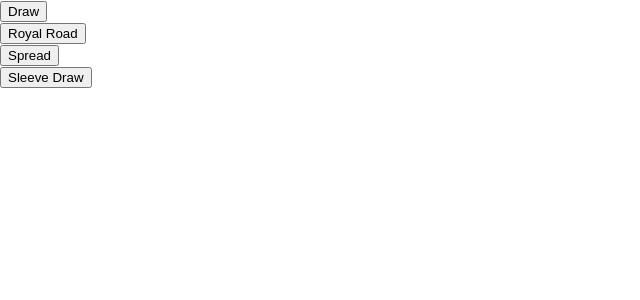
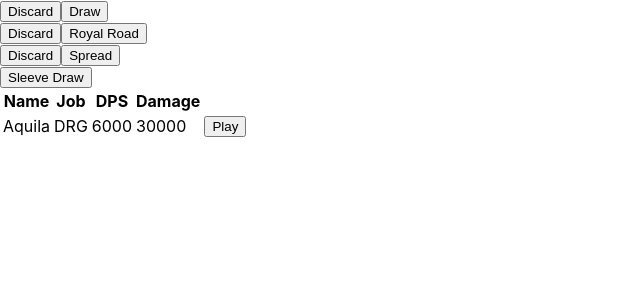
Before and after one commit to Simisticot/react-cardgame, a React (Create React App) app: page / in a window 1280 px wide. Shown: the top 300 px of the page, without its empty margins (0-640 px from the left). Built offline with nearby package versions, Linux system fonts and the light colour scheme.

Commit message:
Player ? not sure where I'm going

```diff
--- a/src/CardGame.js
+++ b/src/CardGame.js
@@ -1,4 +1,5 @@
 import React from "react";
+import Player from "./Player";
 class CardGame extends React.Component {
 
     constructor(props){
@@ -61,13 +62,16 @@ class CardGame extends React.Component {
         this.spread = this.spread.bind(this);
         this.sleeveDraw = this.sleeveDraw.bind(this);
         this.updateSleeveDrawCd = this.updateSleeveDrawCd.bind(this);
+        this.discardRoyalRoad = this.discardRoyalRoad.bind(this);
+        this.discardDrawn = this.discardDrawn.bind(this);
+        this.discardSpread = this.discardSpread.bind(this);
 
         this.drawInterval = 0;
         this.sleeveDrawInterval = 0;
     }
 
     draw(){
-        if(this.drawInterval != 0)return;
+        if(this.drawInterval !== 0)return;
         this.drawcd();
         let rand = this.randomCard();
         console.log(rand);
@@ -112,20 +116,26 @@ class CardGame extends React.Component {
     }
 
     sleeveDraw(){
+        if(this.sleeveDrawInterval !== 0)return;
         if(this.state.RoyalRoad.name === ""){
             this.setState({RoyalRoad:this.royalRoadTypes[this.cards[this.randomCard()].royalRoad]});
         }
         if(this.state.DrawnCard.name === ""){
             this.setState({DrawnCard:this.cards[this.randomCard()]});
+            if(this.drawInterval !== 0){
+                clearInterval(this.drawInterval);
+                this.drawInterval = 0;
+                this.setState({DrawCooldown:0});
+            }
         }
-        if(this.state.DrawnCard.name === ""){
+        if(this.state.SpreadContent.name === ""){
             this.setState({SpreadContent:this.cards[this.randomCard()]});
         }
         this.sleeveDrawCd();
     }
 
     sleeveDrawCd(){
-        this.setState({SleeveDrawnCooldown:5});
+        this.setState({SleeveDrawCooldown:5});
         this.sleeveDrawInterval = setInterval(this.updateSleeveDrawCd, 1000);
     }
 
@@ -139,23 +149,44 @@ class CardGame extends React.Component {
         }
     }
 
+    discardDrawn(){
+        this.setState({DrawnCard:this.cards[0]});
+    }
+
+    discardRoyalRoad(){
+        this.setState({RoyalRoad:this.royalRoadTypes[0]});
+    }
+
+    discardSpread(){
+        this.setState({SpreadContent:this.cards[0]});
+    }
+
     render(){
         return (
             <div id="cardGame">
             <div id="drawSection">
+                <button onClick={ this.discardDrawn }>
+                    Discard
+                </button>
                 <button id="draw" onClick={ this.draw }>
-                Draw
+                    Draw
                 </button>
                 <span id="drawCd">{ this.state.DrawCooldown > 0 && this.state.DrawCooldown }</span>
                 <span id="drawnCard"> { this.state.DrawnCard.name } </span>
             </div>
             <div id="royalRoadSection">
+                <button onClick={ this.discardRoyalRoad }>
+                    Discard
+                </button>
                 <button id="royalRoad" onClick={ this.royalRoad }>
                     Royal Road
                 </button>
                 <span id="royalRoadEffect">{ this.state.RoyalRoad.name }</span>
             </div>
             <div id="spreadSection">
+                <button onClick={ this.discardSpread }>
+                    Discard
+                </button>
                 <button id="spread" onClick={ this.spread }>
                     Spread
                 </button>
@@ -165,9 +196,23 @@ class CardGame extends React.Component {
                 <button id="sleeveDraw" onClick={ this.sleeveDraw }>
                     Sleeve Draw
                 </button>
-                <span id="sleeveDrawCD">{ this.SleeveDrawnCooldown > 0 && this.SleeveDrawnCooldown }</span>
+                <span id="sleeveDrawCD">{ this.state.SleeveDrawCooldown > 0 && this.state.SleeveDrawCooldown }</span>
             </div>
             <div id="party">
+                <table>
+                    <thead>
+                        <tr>
+                            <th>Name</th>
+                            <th>Job</th>
+                            <th>DPS</th>
+                            <th>Damage</th>
+                        </tr>
+                    </thead>
+                    <tbody>
+                        <Player/>
+                    </tbody>
+                </table>
+
             </div>
         </div>
         );
--- /dev/null
+++ b/src/Player.js
@@ -0,0 +1,30 @@
+import { useState, useEffect } from "react";
+const Player = () => {
+    let damageInterval = 0;
+    const [dps, setDps] = useState(6000);
+    const [damage, setDamage] = useState(0);
+
+    useEffect(() => {
+        console.log("effect");
+        const damageInterval = setInterval(() => {
+            console.log("update");
+            setDamage(prevDamage => (prevDamage+dps));
+        }, 1000);
+
+        return () => clearInterval(damageInterval);
+    }, [dps]);
+
+
+
+    return (
+        <tr>
+            <td>Aquila</td>
+            <td>DRG</td>
+            <td>6000</td>
+            <td>{ damage }</td>
+            <td><button>Play</button></td>
+        </tr>
+     );
+}
+
+export default Player;
```
Also changed, not shown: 1 other file (tests, documents, lock files or other folders).
